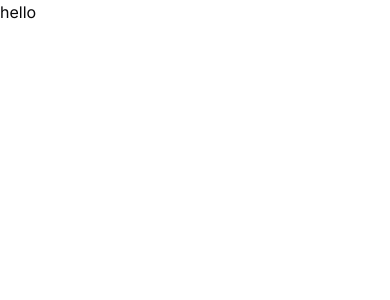
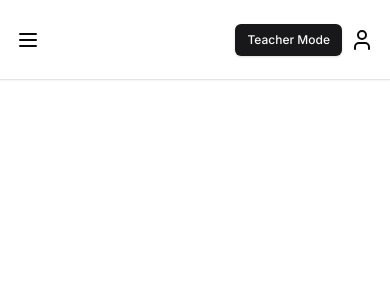
Before and after one commit to tahahamdii/plms, a Next.js app in the folder client/client/: page / in a window 390 px wide. Shown: the top 300 px of the page. Built offline with nearby package versions, Linux system fonts and the light colour scheme.

Commit message:
playing with basic hooks to understand more the role guard later

```diff
--- /dev/null
+++ b/client/client/app/(dashboard)/_components/mobile-sidebar.tsx
@@ -0,0 +1,19 @@
+import { Menu } from "lucide-react"
+import {
+    Sheet,
+    SheetContent,
+    SheetTrigger
+} from "@/components/ui/sheet"
+import { SideBar } from "./sidebar"
+export const MobileSideBar = () => {
+    return (
+        <Sheet>
+            <SheetTrigger className="md:hidden pr-4 hover:opacity-75 transition">
+                <Menu/>
+            </SheetTrigger>
+            <SheetContent side="left" className="p-0 bg-white">
+                <SideBar/>
+            </SheetContent>
+        </Sheet>
+    )
+}
--- /dev/null
+++ b/client/client/app/(dashboard)/_components/navbar.tsx
@@ -0,0 +1,11 @@
+import { NavbarRoutes } from "@/components/navbar-routes"
+import { MobileSideBar } from "./mobile-sidebar"
+
+export const Navbar = () => {
+    return (
+        <div className="p-4 border-b h-full flex items-center bg-white shadow-sm">
+            <MobileSideBar/>
+            <NavbarRoutes/>
+        </div>
+    )
+}
--- a/client/client/app/(dashboard)/layout.tsx
+++ b/client/client/app/(dashboard)/layout.tsx
@@ -1,3 +1,4 @@
+import { Navbar } from "./_components/navbar";
 import { SideBar } from "./_components/sidebar";
 import { Inter } from 'next/font/google'
 
@@ -12,6 +13,9 @@
     return (
         <div className={inter.className}>
         <div className="h-full">
+            <div className="h-[80px] md:pl-56 fixed inset-y-0 w-full z-50">
+                <Navbar/>
+            </div>
             <div className="hidden md:flex h-full w-56 flex-col fixed inset-y-0 z-50">
             <SideBar/>
             </div>
--- /dev/null
+++ b/client/client/components/navbar-routes.tsx
@@ -0,0 +1,34 @@
+"use client"
+
+import { LogOut, UserIcon } from "lucide-react"
+import { usePathname, useRouter } from "next/navigation"
+import { Button } from "./ui/button";
+import Link from "next/link";
+
+export const NavbarRoutes = () => {
+
+    const pathname = usePathname();
+    const router = useRouter();
+
+    const isTeacherPage = pathname?.startsWith("/teacher");
+    const isPlayerPage = pathname?.includes("/chapter")
+    return (
+        <div className="flex gap-x-2 ml-auto"
+        >
+            {isTeacherPage || isPlayerPage ? (
+                <Button size="sm">
+                    <LogOut className="h-4 w-4 mr-2" />
+                </Button>
+            ): (
+                <Link href="/teacher/courses">
+                    <Button size="sm">
+                        Teacher Mode
+                    </Button>
+                </Link>
+            )}
+            <button>
+                <UserIcon/>
+            </button>
+        </div>
+    )
+}
--- /dev/null
+++ b/client/client/components/ui/button.tsx
@@ -0,0 +1,57 @@
+import * as React from "react"
+import { Slot } from "@radix-ui/react-slot"
+import { cva, type VariantProps } from "class-variance-authority"
+
+import { cn } from "@/libs/utils"
+
+const buttonVariants = cva(
+  "inline-flex items-center justify-center gap-2 whitespace-nowrap rounded-md text-sm font-medium transition-colors focus-visible:outline-none focus-visible:ring-1 focus-visible:ring-ring disabled:pointer-events-none disabled:opacity-50 [&_svg]:pointer-events-none [&_svg]:size-4 [&_svg]:shrink-0",
+  {
+    variants: {
+      variant: {
+        default:
+          "bg-primary text-primary-foreground shadow hover:bg-primary/90",
+        destructive:
+          "bg-destructive text-destructive-foreground shadow-sm hover:bg-destructive/90",
+        outline:
+          "border border-input bg-background shadow-sm hover:bg-accent hover:text-accent-foreground",
+        secondary:
+          "bg-secondary text-secondary-foreground shadow-sm hover:bg-secondary/80",
+        ghost: "hover:bg-accent hover:text-accent-foreground",
+        link: "text-primary underline-offset-4 hover:underline",
+      },
+      size: {
+        default: "h-9 px-4 py-2",
+        sm: "h-8 rounded-md px-3 text-xs",
+        lg: "h-10 rounded-md px-8",
+        icon: "h-9 w-9",
+      },
+    },
+    defaultVariants: {
+      variant: "default",
+      size: "default",
+    },
+  }
+)
+
+export interface ButtonProps
+  extends React.ButtonHTMLAttributes<HTMLButtonElement>,
+    VariantProps<typeof buttonVariants> {
+  asChild?: boolean
+}
+
+const Button = React.forwardRef<HTMLButtonElement, ButtonProps>(
+  ({ className, variant, size, asChild = false, ...props }, ref) => {
+    const Comp = asChild ? Slot : "button"
+    return (
+      <Comp
+        className={cn(buttonVariants({ variant, size, className }))}
+        ref={ref}
+        {...props}
+      />
+    )
+  }
+)
+Button.displayName = "Button"
+
+export { Button, buttonVariants }
--- /dev/null
+++ b/client/client/components/ui/sheet.tsx
@@ -0,0 +1,140 @@
+"use client"
+
+import * as React from "react"
+import * as SheetPrimitive from "@radix-ui/react-dialog"
+import { cva, type VariantProps } from "class-variance-authority"
+import { X } from "lucide-react"
+
+import { cn } from "@/libs/utils"
+
+const Sheet = SheetPrimitive.Root
+
+const SheetTrigger = SheetPrimitive.Trigger
+
+const SheetClose = SheetPrimitive.Close
+
+const SheetPortal = SheetPrimitive.Portal
+
+const SheetOverlay = React.forwardRef<
+  React.ElementRef<typeof SheetPrimitive.Overlay>,
+  React.ComponentPropsWithoutRef<typeof SheetPrimitive.Overlay>
+>(({ className, ...props }, ref) => (
+  <SheetPrimitive.Overlay
+    className={cn(
+      "fixed inset-0 z-50 bg-black/80  data-[state=open]:animate-in data-[state=closed]:animate-out data-[state=closed]:fade-out-0 data-[state=open]:fade-in-0",
+      className
+    )}
+    {...props}
+    ref={ref}
+  />
+))
+SheetOverlay.displayName = SheetPrimitive.Overlay.displayName
+
+const sheetVariants = cva(
+  "fixed z-50 gap-4 bg-background p-6 shadow-lg transition ease-in-out data-[state=closed]:duration-300 data-[state=open]:duration-500 data-[state=open]:animate-in data-[state=closed]:animate-out",
+  {
+    variants: {
+      side: {
+        top: "inset-x-0 top-0 border-b data-[state=closed]:slide-out-to-top data-[state=open]:slide-in-from-top",
+        bottom:
+          "inset-x-0 bottom-0 border-t data-[state=closed]:slide-out-to-bottom data-[state=open]:slide-in-from-bottom",
+        left: "inset-y-0 left-0 h-full w-3/4 border-r data-[state=closed]:slide-out-to-left data-[state=open]:slide-in-from-left sm:max-w-sm",
+        right:
+          "inset-y-0 right-0 h-full w-3/4 border-l data-[state=closed]:slide-out-to-right data-[state=open]:slide-in-from-right sm:max-w-sm",
+      },
+    },
+    defaultVariants: {
+      side: "right",
+    },
+  }
+)
+
+interface SheetContentProps
+  extends React.ComponentPropsWithoutRef<typeof SheetPrimitive.Content>,
+    VariantProps<typeof sheetVariants> {}
+
+const SheetContent = React.forwardRef<
+  React.ElementRef<typeof SheetPrimitive.Content>,
+  SheetContentProps
+>(({ side = "right", className, children, ...props }, ref) => (
+  <SheetPortal>
+    <SheetOverlay />
+    <SheetPrimitive.Content
+      ref={ref}
+      className={cn(sheetVariants({ side }), className)}
+      {...props}
+    >
+      <SheetPrimitive.Close className="absolute right-4 top-4 rounded-sm opacity-70 ring-offset-background transition-opacity hover:opacity-100 focus:outline-none focus:ring-2 focus:ring-ring focus:ring-offset-2 disabled:pointer-events-none data-[state=open]:bg-secondary">
+        <X className="h-4 w-4" />
+        <span className="sr-only">Close</span>
+      </SheetPrimitive.Close>
+      {children}
+    </SheetPrimitive.Content>
+  </SheetPortal>
+))
+SheetContent.displayName = SheetPrimitive.Content.displayName
+
+const SheetHeader = ({
+  className,
+  ...props
+}: React.HTMLAttributes<HTMLDivElement>) => (
+  <div
+    className={cn(
+      "flex flex-col space-y-2 text-center sm:text-left",
+      className
+    )}
+    {...props}
+  />
+)
+SheetHeader.displayName = "SheetHeader"
+
+const SheetFooter = ({
+  className,
+  ...props
+}: React.HTMLAttributes<HTMLDivElement>) => (
+  <div
+    className={cn(
+      "flex flex-col-reverse sm:flex-row sm:justify-end sm:space-x-2",
+      className
+    )}
+    {...props}
+  />
+)
+SheetFooter.displayName = "SheetFooter"
+
+const SheetTitle = React.forwardRef<
+  React.ElementRef<typeof SheetPrimitive.Title>,
+  React.ComponentPropsWithoutRef<typeof SheetPrimitive.Title>
+>(({ className, ...props }, ref) => (
+  <SheetPrimitive.Title
+    ref={ref}
+    className={cn("text-lg font-semibold text-foreground", className)}
+    {...props}
+  />
+))
+SheetTitle.displayName = SheetPrimitive.Title.displayName
+
+const SheetDescription = React.forwardRef<
+  React.ElementRef<typeof SheetPrimitive.Description>,
+  React.ComponentPropsWithoutRef<typeof SheetPrimitive.Description>
+>(({ className, ...props }, ref) => (
+  <SheetPrimitive.Description
+    ref={ref}
+    className={cn("text-sm text-muted-foreground", className)}
+    {...props}
+  />
+))
+SheetDescription.displayName = SheetPrimitive.Description.displayName
+
+export {
+  Sheet,
+  SheetPortal,
+  SheetOverlay,
+  SheetTrigger,
+  SheetClose,
+  SheetContent,
+  SheetHeader,
+  SheetFooter,
+  SheetTitle,
+  SheetDescription,
+}
--- a/client/client/package.json
+++ b/client/client/package.json
@@ -9,6 +9,8 @@
     "lint": "next lint"
   },
   "dependencies": {
+    "@radix-ui/react-dialog": "^1.1.2",
+    "@radix-ui/react-slot": "^1.1.0",
     "class-variance-authority": "^0.7.1",
     "clsx": "^2.1.1",
     "lucide-react": "^0.462.0",
```
Also changed, not shown: 1 other file (tests, documents, lock files or other folders).
